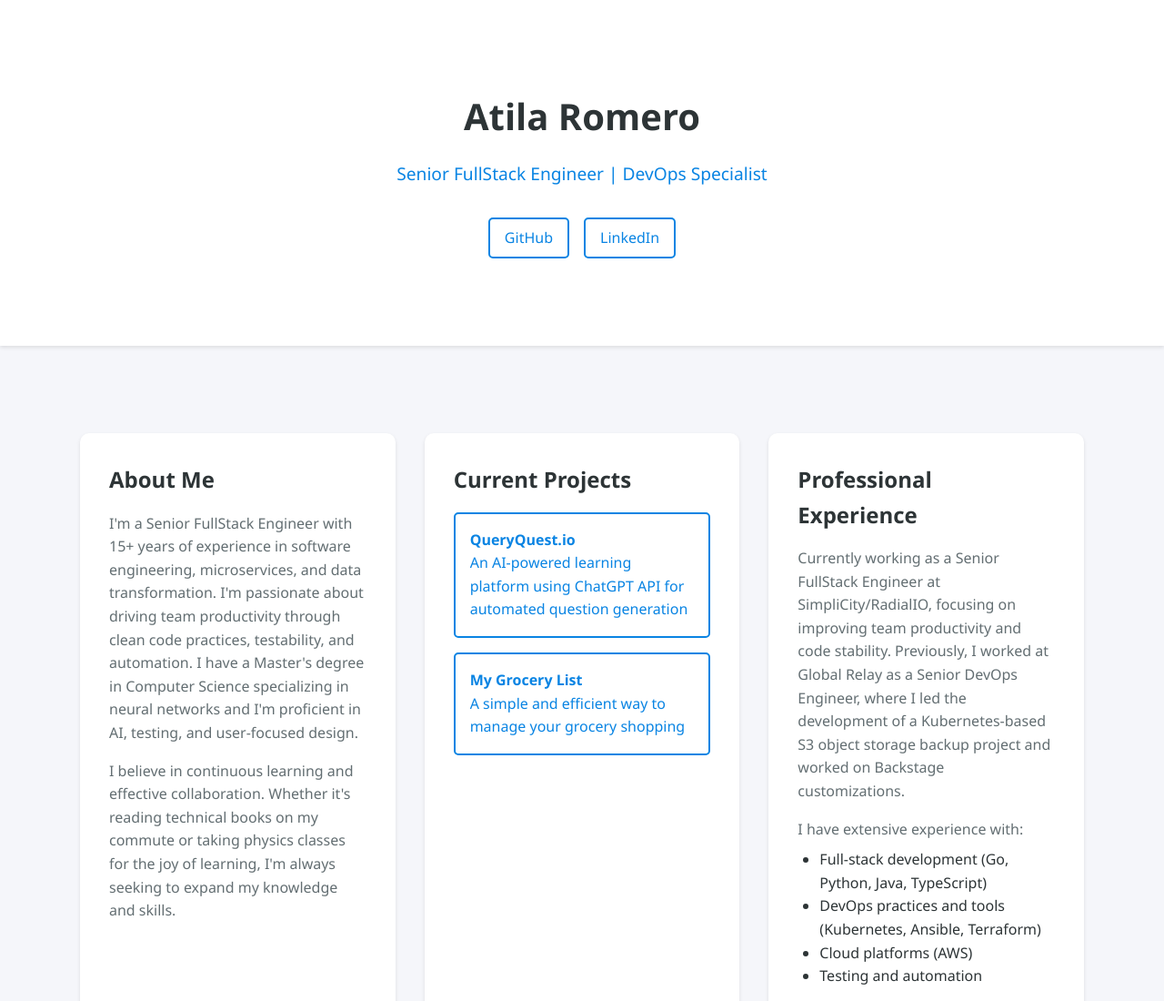
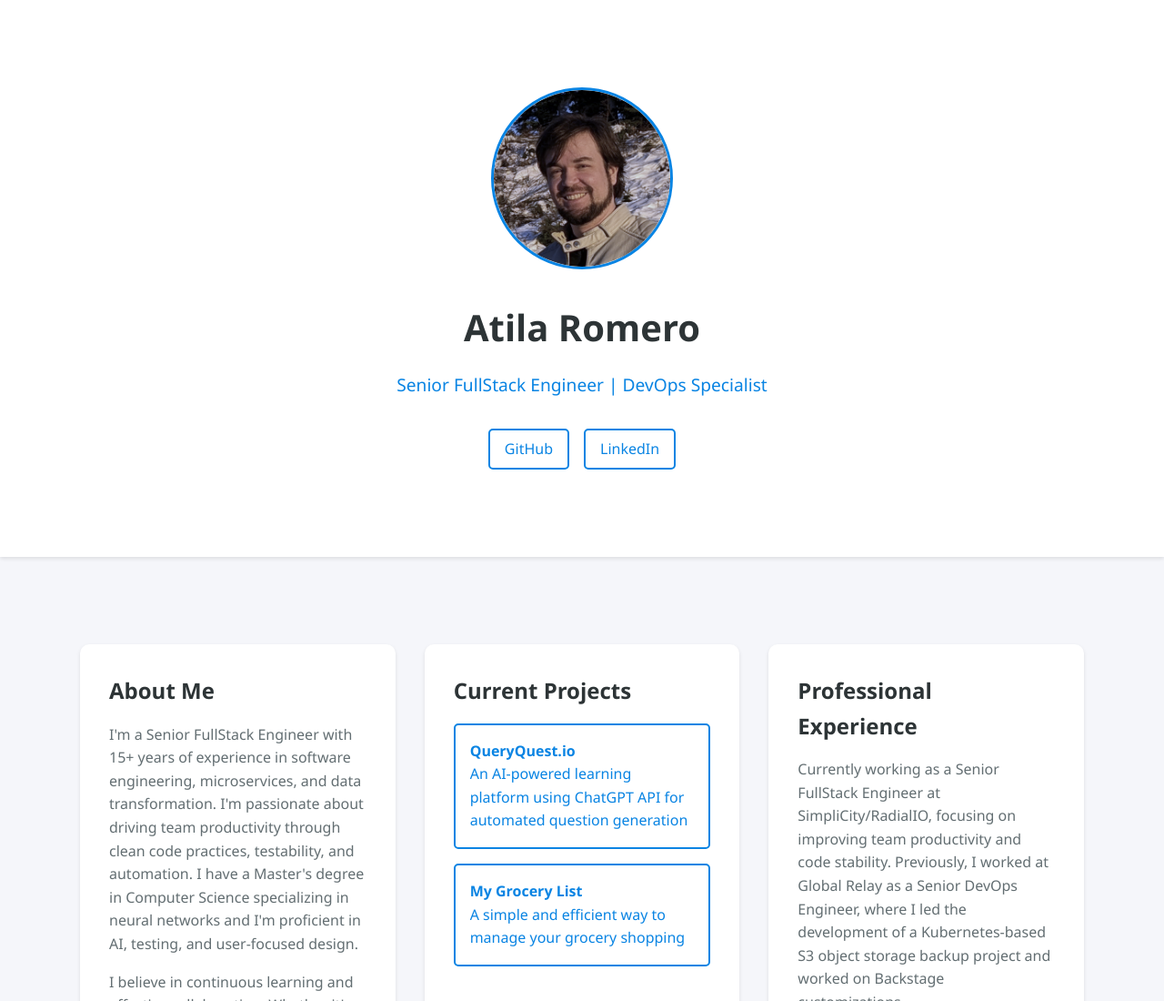
Before and after one commit to atilaromero/atilaromero_site, a plain HTML site: page docs/index.html in a window 1280 px wide. Shown: the top 1100 px of the page at 91% size. Drawn offline with Linux system fonts and the light colour scheme.

Commit message:
profile image

```diff
--- a/docs/index.html
+++ b/docs/index.html
@@ -100,6 +100,16 @@
             color: white;
         }
 
+        .profile-image {
+            width: 200px;
+            height: 200px;
+            border-radius: 50%;
+            margin: 0 auto 2rem;
+            display: block;
+            object-fit: cover;
+            border: 3px solid var(--secondary-color);
+        }
+
         @media (max-width: 768px) {
             .container {
                 padding: 1rem;
@@ -118,6 +128,7 @@
 <body>
     <header>
         <div class="container">
+            <img src="profile.png" alt="Atila Romero" class="profile-image">
             <h1>Atila Romero</h1>
             <p class="subtitle">Senior FullStack Engineer | DevOps Specialist</p>
             <div class="social-links">
```
Also changed, not shown: docs/profile.png (added).
